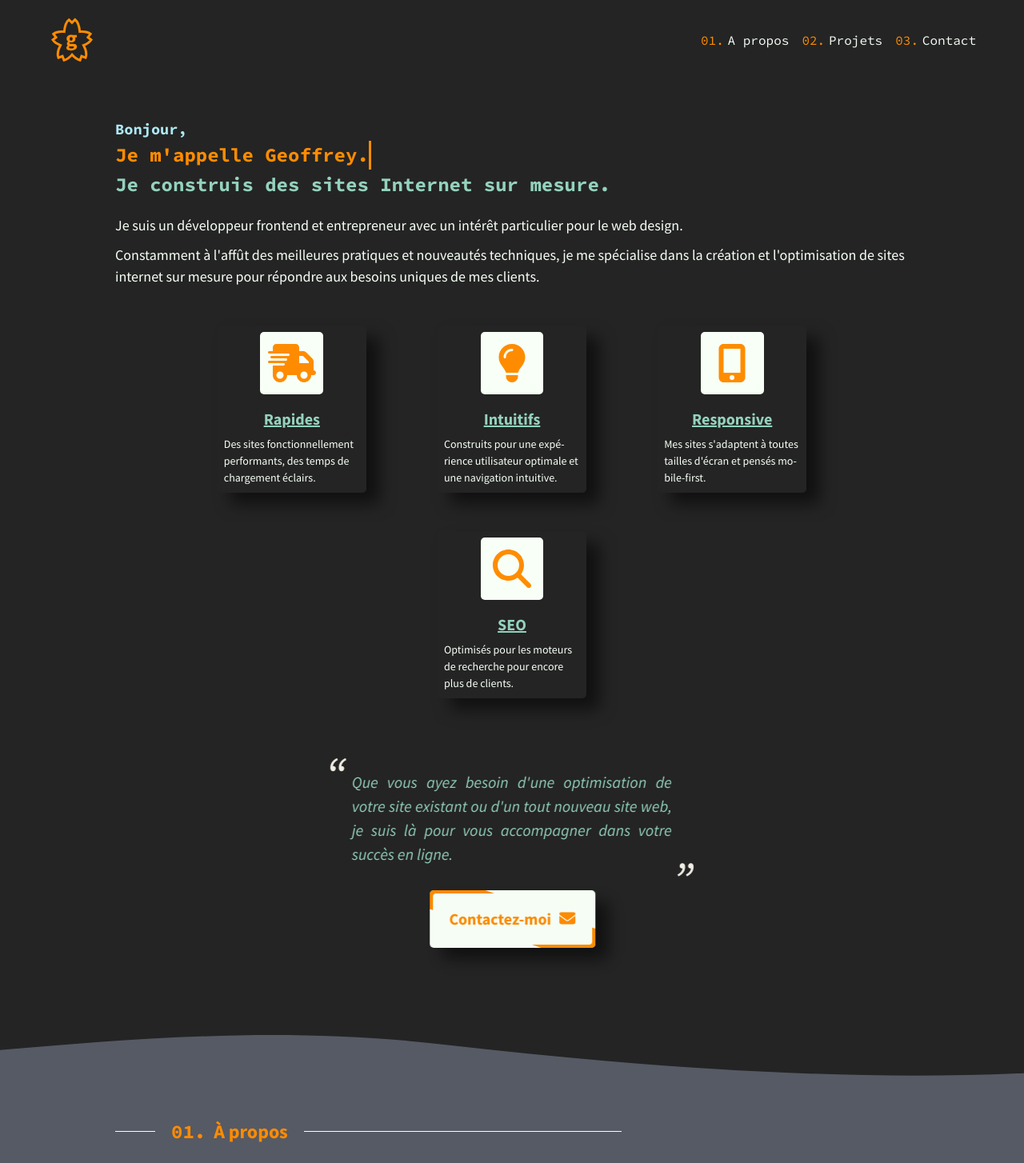
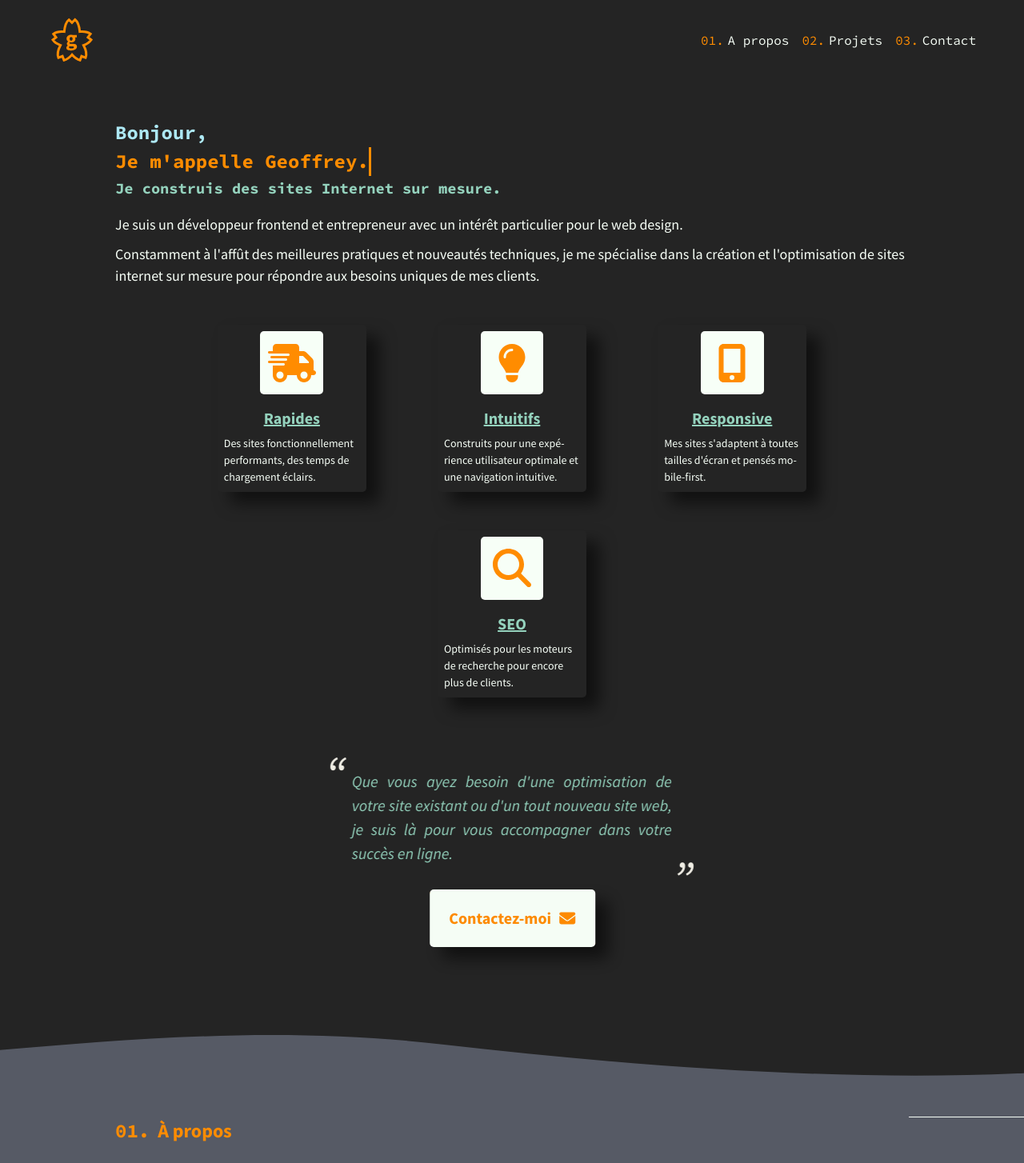
Before and after one commit to BuckyBuck135/Portfolio, a React (Vite) app: page / in a window 1280 px wide. Shown: the top 1454 px of the page at 80% size. Built offline with nearby package versions, Linux system fonts and the light colour scheme.

Commit message:
reordered h tags

```diff
--- a/src/Components/Intro/Intro.css
+++ b/src/Components/Intro/Intro.css
@@ -19,7 +19,7 @@
     font-family: var(--font-mono);
 }
 
-.intro--bio > h1 {
+.intro--bio > h2 {
     color: var(--accent);
     font-weight: 700;
     margin-bottom: 0.3em;
@@ -27,13 +27,13 @@
     width: max-content;
 }
 
-.intro--bio > h2 {
+.intro--bio > h3 {
     color: var(--subheading);
     line-height: 1;
     margin-bottom: 0.6em;
 }
 
-.intro--bio > h3 {
+.intro--bio > h1 {
     color: var(--heading);
 }
 
@@ -91,17 +91,15 @@
     transition: var(--transition);
     box-shadow: 16px 14px 20px #0000008c;
     cursor: pointer;
-    position: relative;
-    overflow: hidden;
 }
 
-.CTA-text {
+/* .CTA-text {
     z-index: 2;
 }
 
 .CTA-text svg {
     margin-left: 0.5em;
-}
+} */
 
 /* ANIMATIONS & EFFECTS */
 :root {
@@ -110,8 +108,8 @@
     --fadeInUpDelay: calc(var(--typewriterSpeed) + 1s)
  }
 
-h1::before,
-h1::after {
+h2::before,
+h2::after {
     position: absolute;
     content: "";
     top: 0;
@@ -120,13 +118,13 @@
     right:0;
 }
 
-h1::before {
+h2::before {
     background: var(--dark-slate);
     animation:
         typewriter var(--typewriterSpeed) steps(var(--typewriterCharacters)) 1s forwards;
 }
 
-h1::after {
+h2::after {
     width: 0.125em;
     background: var(--accent);
     animation:
@@ -134,61 +132,8 @@
         blink 750ms steps(2, start) forwards 12; /*stops after 12 blinks*/
 }
 
-.fadeInUp {
-    opacity: 0;
-    transform: translateY(3rem);
-    animation: fadeInUp 2s ease var(--fadeInUpDelay) forwards;
-}
 
-.fadeInLeft {
-    transform: translateX(-3rem);
-    animation-delay: calc(var(--fadeInUpDelay) + 1s);
-}
 
-.fadeInRight {
-    transform: translateX(3rem);
-    animation-delay: calc(var(--fadeInUpDelay) + 1s);
-}
-@keyframes typewriter {
-    to {left: 100%}
-}
-
-@keyframes blink {
-    to {visibility: hidden}
-}
-
-@keyframes fadeInUp {
-    to {
-        opacity: 1;
-        transform: translateY(0);
-    }
-}
-
-@media ( prefers-reduced-motion: no-preference ) {
-
-    .CTA::before {
-        content: "";
-        position: absolute;
-        width: 110%;
-        height: 45px;
-        background: var(--accent);
-        animation: rotate 6s linear infinite;
-    }
-
-    .CTA::after {
-        content: "";
-        position: absolute;
-        background: var(--white);
-        inset: 4px;
-        border-radius: 4px;
-    }
-
-    @keyframes rotate {
-        to {
-            transform: rotate(360deg);
-        }
-    }
-}
 
 /* MEDIA QUERIES */
 
--- a/src/Components/Intro/Intro.jsx
+++ b/src/Components/Intro/Intro.jsx
@@ -13,6 +13,7 @@
             icon={item.icon}
             heading={item.heading}
             text={item.text}
+            className={index}
             />
         )
     })
@@ -20,9 +21,9 @@
         <section className="section--intro">
             <div className="container">
                 <div className="intro--bio">
-                    <h3>Bonjour, </h3>
-                    <h1>Je m'appelle Geoffrey.</h1>
-                    <h2 className="fadeInUp">Je construis des sites Internet sur mesure.</h2>
+                    <h1>Bonjour, </h1>
+                    <h2>Je m'appelle Geoffrey.</h2>
+                    <h3 className="fadeInUp">Je construis des sites Internet sur mesure.</h3>
                     <p className="intro--p fadeInUp">Je suis un développeur frontend et entrepreneur avec un intérêt particulier pour le web design.</p>
                     <p className="intro--p fadeInUp">Constamment à l'affût des meilleures pratiques et nouveautés techniques, je me spécialise dans la création et l'optimisation de sites internet sur mesure
                     pour répondre aux besoins uniques de mes clients.</p>
@@ -32,8 +33,9 @@
                 </div>
                 <blockquote className="fadeInUp fadeInLeft">Que vous ayez besoin d'une optimisation de votre site existant ou d'un tout nouveau site web,
                 je suis là pour vous accompagner dans votre succès en ligne.</blockquote>
-                <a href="#section--contact" className="CTA fadeInUp fadeInRight">
-                    <div className="CTA-text">Contactez-moi<FontAwesomeIcon icon={faEnvelope}/></div>
+                <a href="#section--contact" className="CTA timeBombButton fadeInUp fadeInRight">
+                    <span></span><span></span><span></span><span></span>
+                    Contactez-moi<FontAwesomeIcon icon={faEnvelope}/>
                 </a>
             </div>
         </section>
```
